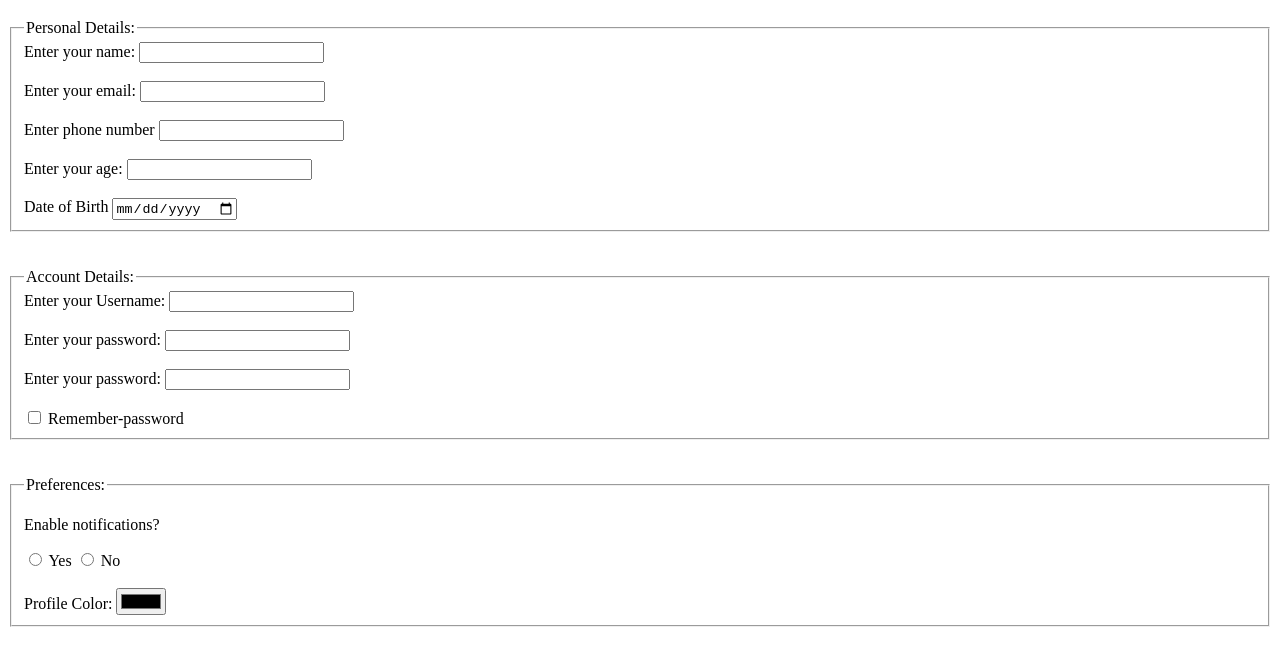
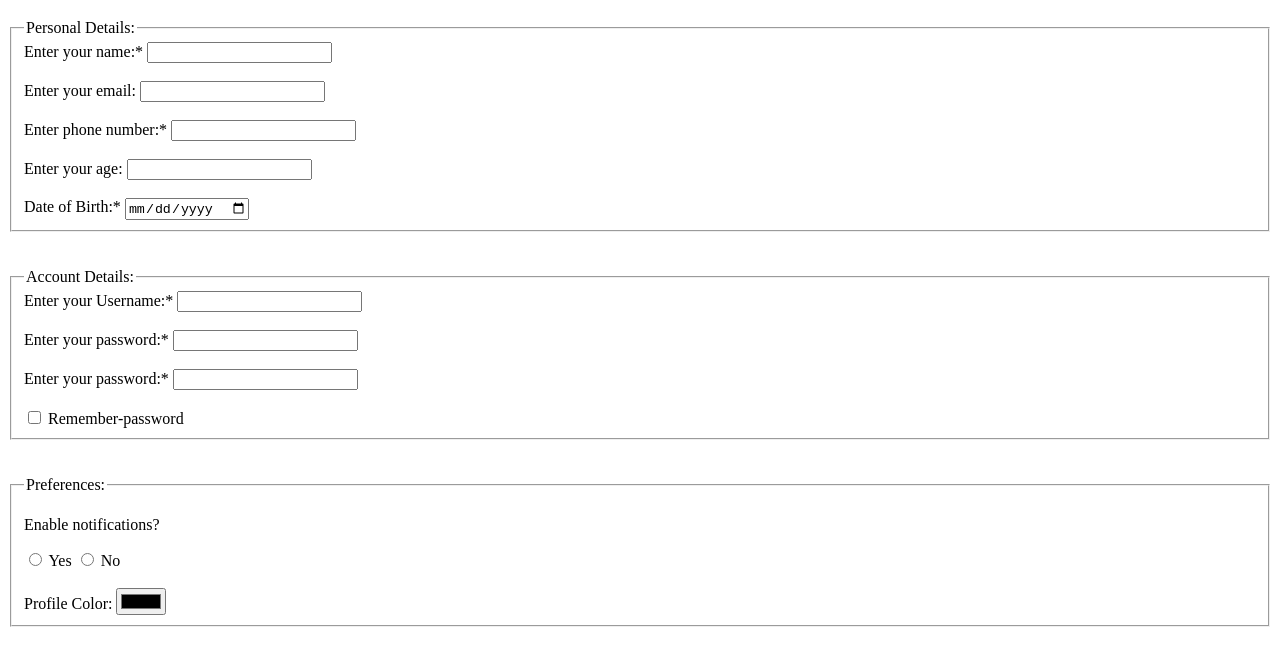
Before and after one commit to nehatk27/week-1, a website: page day3/register.html in a window 1280 px wide. Shown: the part 61-721 px from the top of the page. Drawn offline with Linux system fonts and the light colour scheme.

Commit message:
refactor

```diff
--- a/day3/register.html
+++ b/day3/register.html
@@ -12,19 +12,19 @@
         <fieldset>
           <legend>Personal Details:</legend>
 
-          <label for="name">Enter your name:</label>
+          <label for="name">Enter your name:*</label>
           <input type="text" name="name" id="name" required /><br /><br />
 
           <label for="email">Enter your email:</label>
           <input type="email" name="email" id="email" /><br /><br />
 
-          <label for="phone">Enter phone number</label>
+          <label for="phone">Enter phone number:*</label>
           <input type="tel" name="phone" id="phone" required /><br /><br />
 
           <label for="age">Enter your age:</label>
           <input type="number" name="age" id="age" /><br /><br />
 
-          <label for="date">Date of Birth</label>
+          <label for="date">Date of Birth:*</label>
           <input type="date" name="date" id="date" required />
         </fieldset>
         <br /><br />
@@ -32,7 +32,7 @@
         <fieldset>
           <legend>Account Details:</legend>
 
-          <label for="username">Enter your Username:</label>
+          <label for="username">Enter your Username:*</label>
           <input
             type="text"
             name="username"
@@ -42,7 +42,7 @@
             title="Username must start with a letter and can only contain letters, numbers, and underscores."
           /><br /><br />
 
-          <label for="password">Enter your password:</label>
+          <label for="password">Enter your password:*</label>
           <input
             type="password"
             name="password"
@@ -53,7 +53,7 @@
           />
           <br /><br />
 
-          <label for="confirm-password">Enter your password:</label>
+          <label for="confirm-password">Enter your password:*</label>
           <input
             type="password"
             name="confirm-password"
@@ -122,7 +122,7 @@
           <input type="week" name="week" id="week" />
         </fieldset>
         <br />
-
+        <small>'Fields marked * are required'</small>
         <button type="submit">Submit</button>
       </form>
     </main>
```
